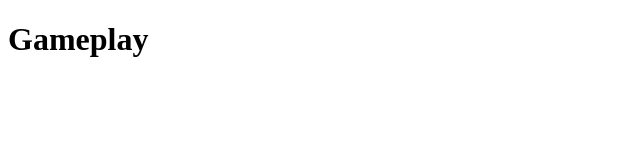
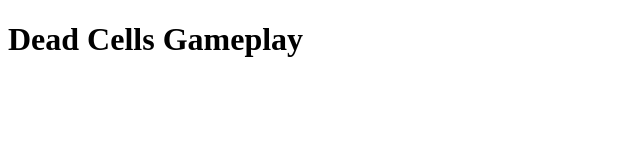
Before and after one commit to tem-st/Website-for-FC, a plain HTML site: page gameplay.html in a window 1280 px wide. Shown: the whole page, without its empty margins (0-640 px from the left). Drawn offline with Linux system fonts and the light colour scheme.

Commit message:
Update gameplay.html

```diff
--- a/gameplay.html
+++ b/gameplay.html
@@ -5,6 +5,6 @@
         <title>Gameplay Page</title>
     </head>
     <body>
-    <h1>Gameplay</h1>
+    <h1>Dead Cells Gameplay</h1>
     </body>
 </html>
```
